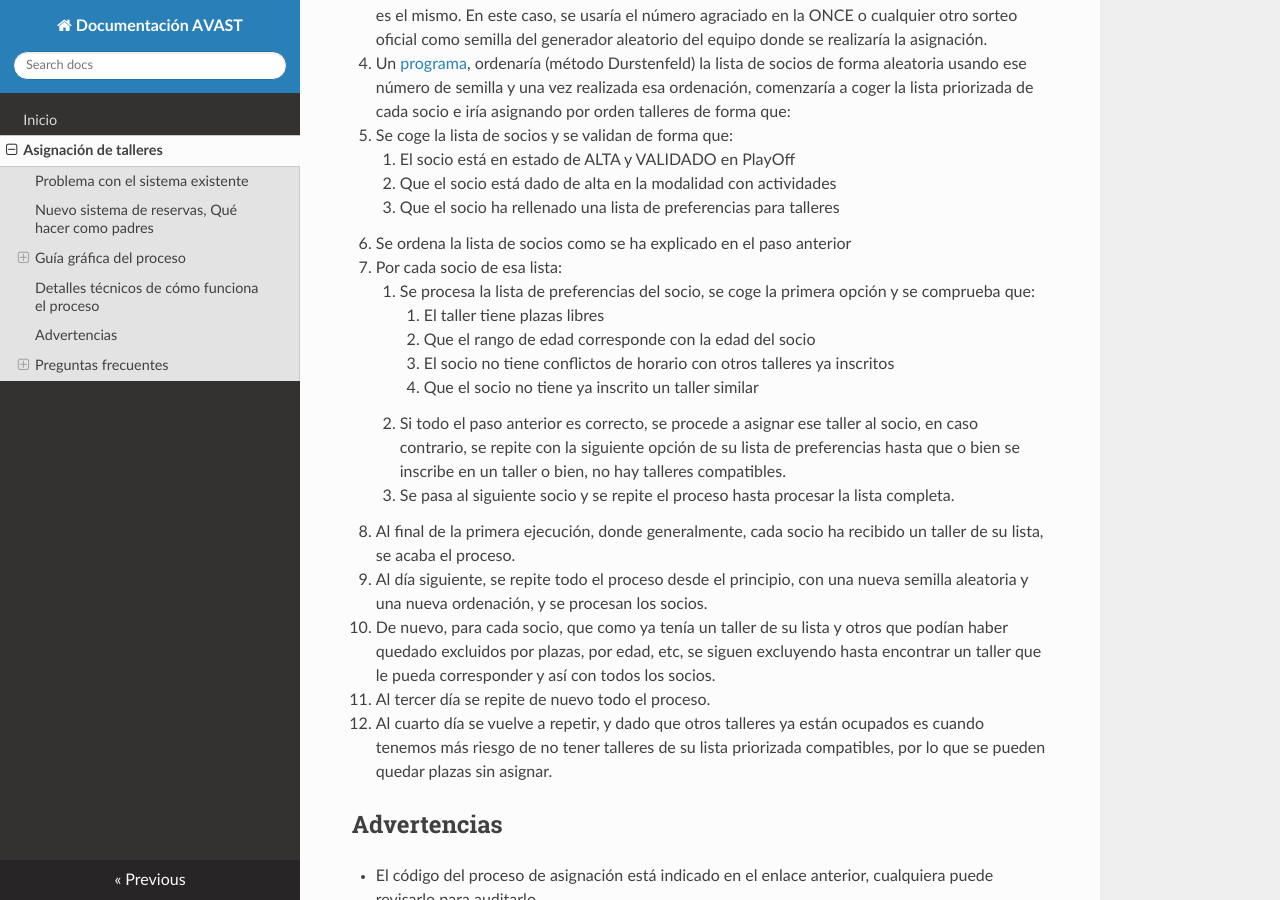
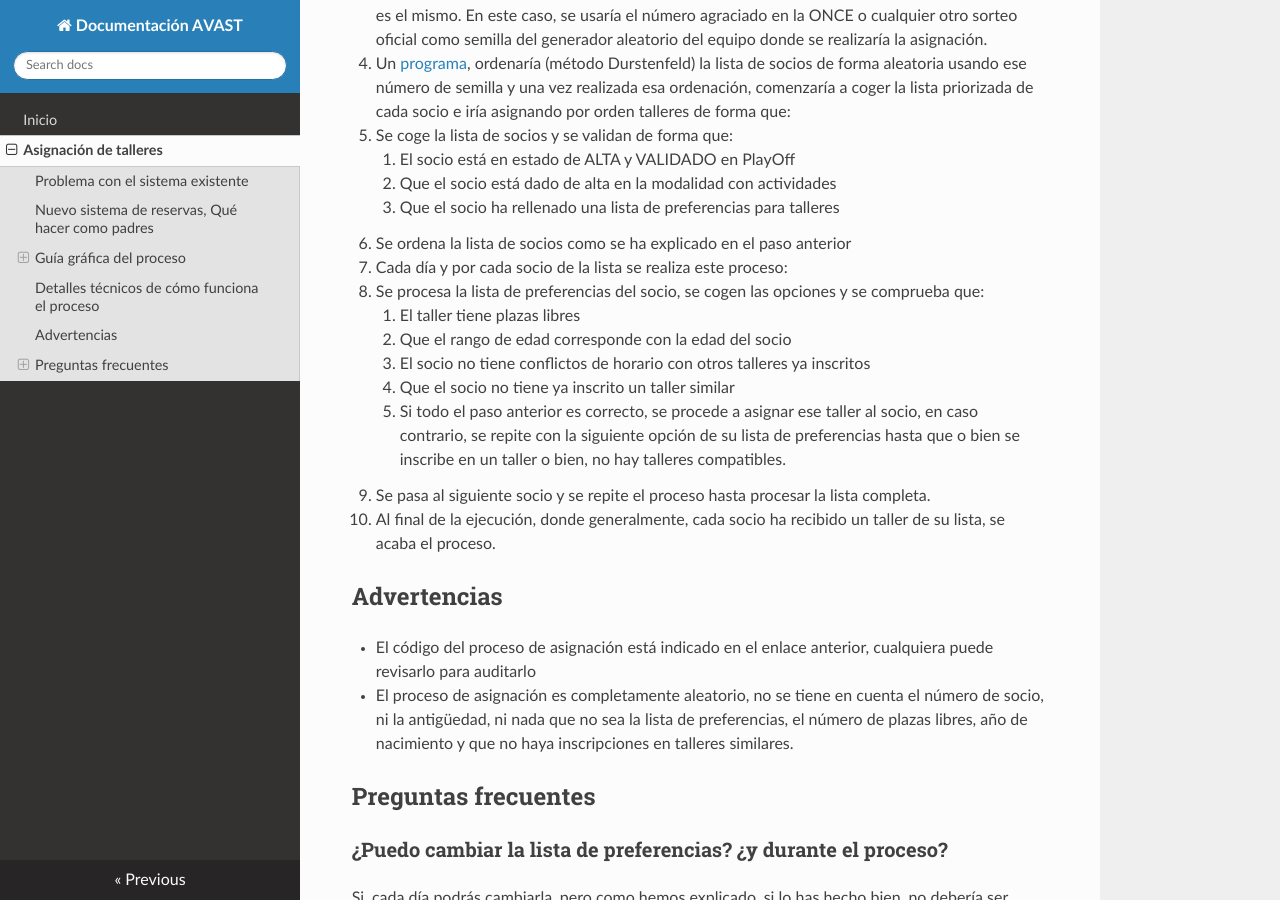
Before and after one commit to asociacion-avast/docs, an MkDocs documentation site: the page built from docs/asignacion.md, in a window 1280 px wide and 900 px high, scrolled down 11517 px. Built offline with MkDocs 1.6.1, drawn with Linux system fonts in a browser that asks for light colours; nearby versions of some CDN libraries.

Commit message:
Simplificar texto

```diff
--- a/docs/asignacion.md
+++ b/docs/asignacion.md
@@ -98,19 +98,15 @@ De cara a evitar este problema, se propuso y se presentó ya en Familias en Acci
       2. Que el socio está dado de alta en la modalidad con actividades
       3. Que el socio ha rellenado una lista de preferencias para talleres
    2. Se ordena la lista de socios como se ha explicado en el paso anterior
-   3. Por cada socio de esa lista:
-      1. Se procesa la lista de preferencias del socio, se coge la primera opción y se comprueba que:
-         1. El taller tiene plazas libres
-         2. Que el rango de edad corresponde con la edad del socio
-         3. El socio no tiene conflictos de horario con otros talleres ya inscritos
-         4. Que el socio no tiene ya inscrito un taller similar
-      2. Si todo el paso anterior es correcto, se procede a asignar ese taller al socio, en caso contrario, se repite con la siguiente opción de su lista de preferencias hasta que o bien se inscribe en un taller o bien, no hay talleres compatibles.
-      3. Se pasa al siguiente socio y se repite el proceso hasta procesar la lista completa.
-   4. Al final de la primera ejecución, donde generalmente, cada socio ha recibido un taller de su lista, se acaba el proceso.
-5. Al día siguiente, se repite todo el proceso desde el principio, con una nueva semilla aleatoria y una nueva ordenación, y se procesan los socios.
-   1. De nuevo, para cada socio, que como ya tenía un taller de su lista y otros que podían haber quedado excluidos por plazas, por edad, etc, se siguen excluyendo hasta encontrar un taller que le pueda corresponder y así con todos los socios.
-6. Al tercer día se repite de nuevo todo el proceso.
-7. Al cuarto día se vuelve a repetir, y dado que otros talleres ya están ocupados es cuando tenemos más riesgo de no tener talleres de su lista priorizada compatibles, por lo que se pueden quedar plazas sin asignar.
+5. Cada día y por cada socio de la lista se realiza este proceso:
+   1. Se procesa la lista de preferencias del socio, se cogen las opciones y se comprueba que:
+      1. El taller tiene plazas libres
+      2. Que el rango de edad corresponde con la edad del socio
+      3. El socio no tiene conflictos de horario con otros talleres ya inscritos
+      4. Que el socio no tiene ya inscrito un taller similar
+      5. Si todo el paso anterior es correcto, se procede a asignar ese taller al socio, en caso contrario, se repite con la siguiente opción de su lista de preferencias hasta que o bien se inscribe en un taller o bien, no hay talleres compatibles.
+   2. Se pasa al siguiente socio y se repite el proceso hasta procesar la lista completa.
+   3. Al final de la ejecución, donde generalmente, cada socio ha recibido un taller de su lista, se acaba el proceso.
 
 ## Advertencias
 
```
